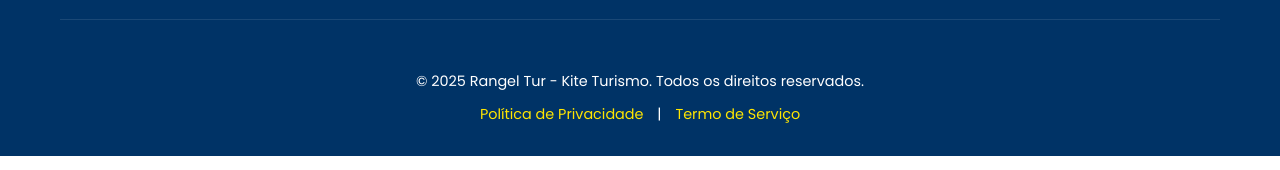
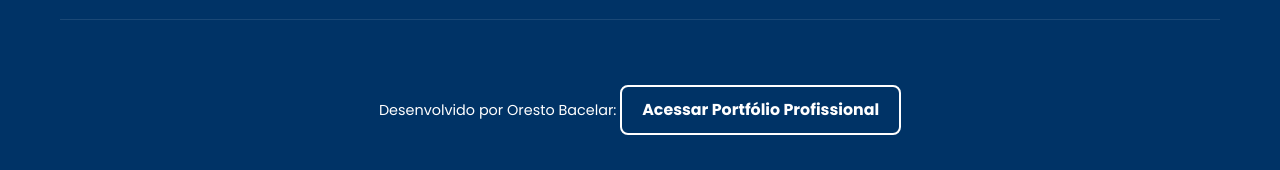
Before and after one commit to oresto2302/Rangel_tur, a plain HTML site: page index.html in a window 1280 px wide. Shown: the part 4912-5082 px from the top of the page. Drawn offline with Linux system fonts and the light colour scheme.

Commit message:
penultima atualização

```diff
--- a/index.html
+++ b/index.html
@@ -269,7 +269,7 @@
         }
 
         /* Buttons */
-        .btn-primary, .btn-secondary, .btn-primary-inverted, .btn-video-passeio {
+        .btn-primary, .btn-secondary, .btn-primary-inverted, .btn-video-passeio, .btn-portfolio {
             display: inline-block;
             padding: 12px 25px;
             text-decoration: none;
@@ -279,7 +279,7 @@
             cursor: pointer;
         }
 
-        .btn-primary, .btn-secondary, .btn-primary-inverted {
+        .btn-primary, .btn-secondary, .btn-primary-inverted, .btn-portfolio {
              border-radius: 5px;
         }
 
@@ -336,6 +336,24 @@
         .btn-video-passeio i {
             font-size: 1.1em;
         }
+
+        .btn-portfolio {
+            background-color: var(--bg-dark); /* Cor de fundo do rodapé */
+            color: var(--branco); /* Texto branco */
+            border: 2px solid var(--branco); /* Borda branca */
+            font-weight: bold;
+            font-size: 1.1em;
+            border-radius: 8px; /* Bordas arredondadas */
+            padding: 10px 20px;
+            margin-top: 15px;
+        }
+
+        .btn-portfolio:hover {
+            background-color: var(--laranja); /* Fica laranja ao passar o mouse */
+            border-color: var(--laranja); /* Borda também laranja */
+            transform: translateY(-2px); /* Efeito de levantar */
+        }
+
 
         /* Info Scroll Sections */
         section.info-scroll {
@@ -558,17 +576,8 @@
         }
 
         .footer-bottom p {
-            margin-bottom: 10px;
-        }
-
-        .footer-bottom a {
-            color: var(--accent-color);
-            text-decoration: none;
-            margin: 0 10px;
-        }
-
-        .footer-bottom a:hover {
-            text-decoration: underline;
+            margin-bottom: 15px; /* Adicionado um pouco de margem para separar do botão */
+            font-size: 1em; /* Ajuste para um tamanho de fonte legível e compatível */
         }
 
         /* MEDIA QUERIES */
@@ -664,7 +673,7 @@
             .hero-content p {
                 font-size: 0.9em;
             }
-            .btn-primary, .btn-primary-inverted, .btn-video-passeio {
+            .btn-primary, .btn-primary-inverted, .btn-video-passeio, .btn-portfolio {
                 padding: 8px 18px;
                 font-size: 0.8em;
             }
@@ -712,8 +721,7 @@
                 padding: 12px 8px;
                 font-size: 0.9em;
             }
-        }
-    </style>
+        </style>
 </head>
 <body>
     <header class="main-header">
@@ -807,7 +815,7 @@
             <div>
                 <h2>Rangel Cristiano Souto Olimpio</h2>
                 <h3>Presidente</h3>
-                <p>A Rangel Tur nasceu da paixão por Tutóia e pelo desejo de compartilhar suas belezas com o mundo. Nosso CEO, **[Nome do CEO]**, um entusiasta de esportes aquáticos e profundo conhecedor da região, fundou a empresa com a visão de oferecer experiências de turismo inesquecíveis, focadas na segurança, conforto e imersão cultural. Com anos de experiência no setor, **[Ele/Ela]** lidera nossa equipe com dedicação, garantindo que cada passeio e cada serviço reflitam nosso compromisso com a excelência e a satisfação do cliente. Somos mais que uma agência de turismo; somos facilitadores de sonhos e criadores de memórias.</p>
+                <p>A Rangel Tur nasceu da paixão por Tutóia e pelo desejo de compartilhar suas belezas com o mundo. Nosso CEO, **Rangel Cristiano Souto Olimpio**, um entusiasta de esportes aquáticos e profundo conhecedor da região, fundou a empresa com a visão de oferecer experiências de turismo inesquecíveis, focadas na segurança, conforto e imersão cultural. Com anos de experiência no setor, **ele** lidera nossa equipe com dedicação, garantindo que cada passeio e cada serviço reflitam nosso compromisso com a excelência e a satisfação do cliente. Somos mais que uma agência de turismo; somos facilitadores de sonhos e criadores de memórias.</p>
             </div>
         </section>
 
@@ -876,8 +884,7 @@
                 </div>
             </div>
             <div class="footer-bottom">
-                <p>&copy; 2025 Rangel Tur - Kite Turismo. Todos os direitos reservados.</p>
-                <p><a href="#">Política de Privacidade</a> | <a href="#">Termo de Serviço</a></p>
+                <p>Desenvolvido por Oresto Bacelar: <a href="https://oresto2302.github.io/Portfolio/" target="_blank" class="btn-portfolio">Acessar Portfólio Profissional</a></p>
             </div>
         </div>
     </footer>
```
Also changed, not shown: Gemini_Generated_Image_8m5n8a8m5n8a8m5n.png (added).
